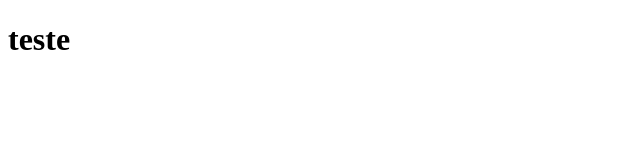
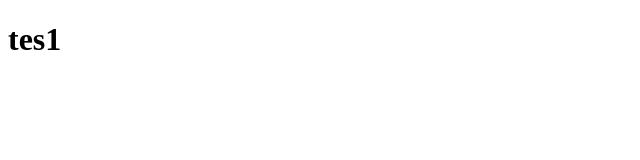
Before and after one commit to kauannkelvinn/desafio-html-basico, a plain HTML site: page index.html in a window 1280 px wide. Shown: the full height of the page, 0-640 px from the left. Drawn offline with Linux system fonts and the light colour scheme.

Commit message:
Update index.html

```diff
--- a/index.html
+++ b/index.html
@@ -6,6 +6,6 @@
     <title>Document</title>
 </head>
 <body>
-    <h1>teste</h1>
+    <h1>tes1</h1>
 </body>
 </html>
```
